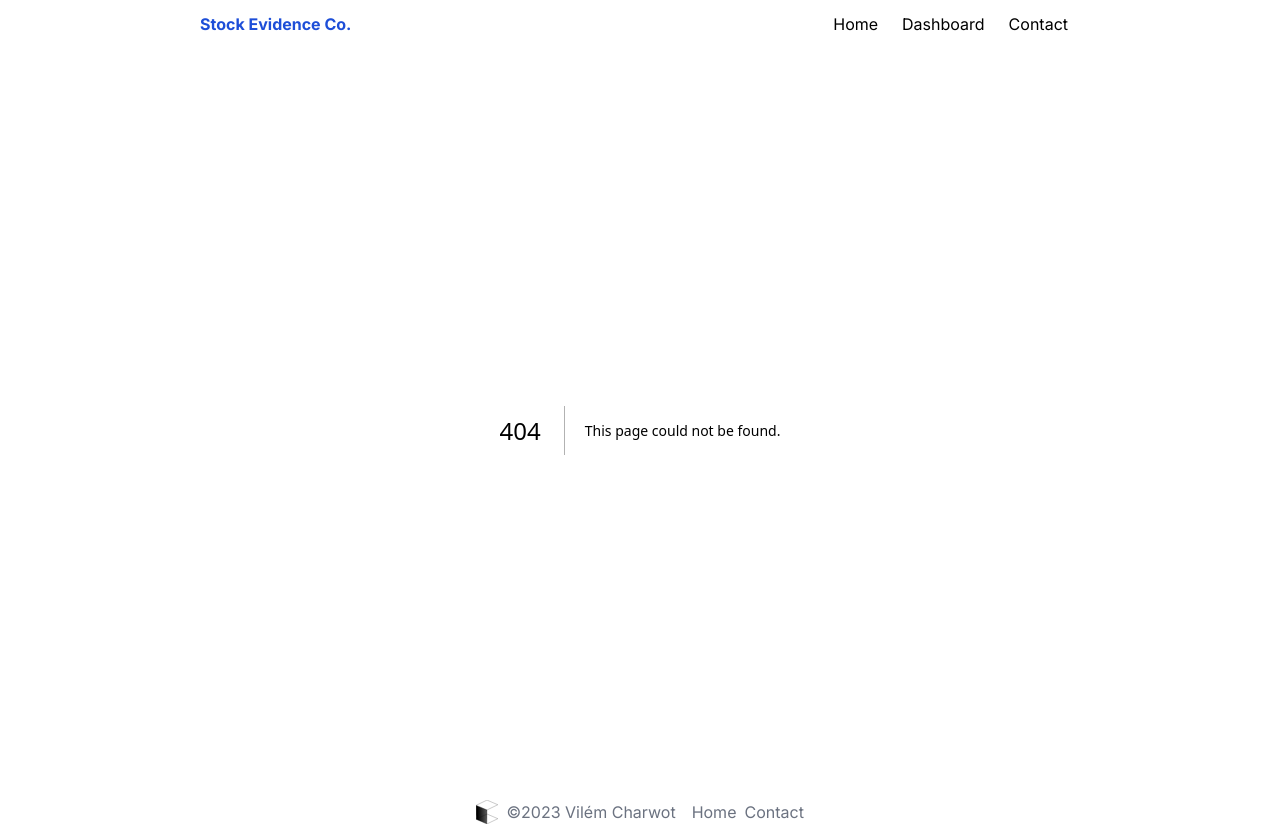
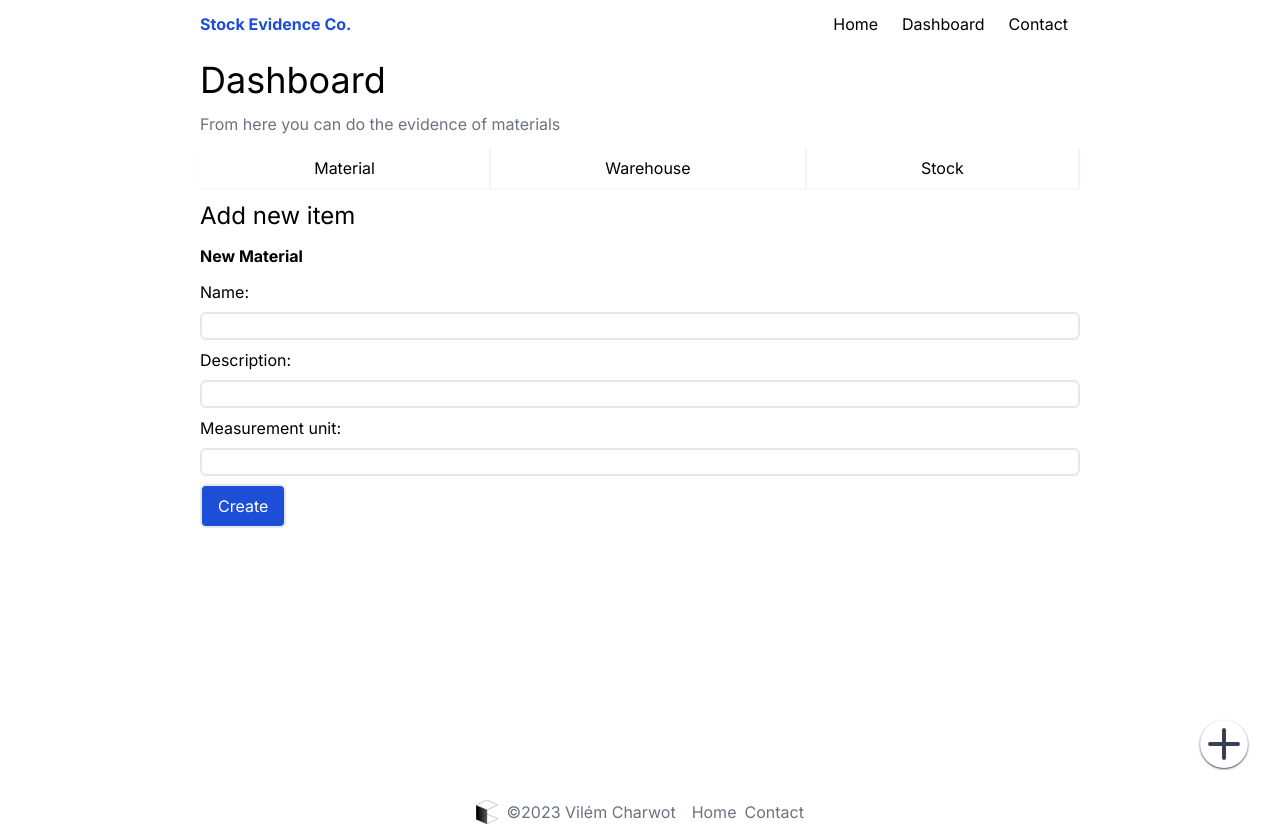
Before and after one commit to MrLogEN/4iz268-js-app, a Next.js app in the folder 4iz268-stock-evidence/: page /dashboard/new/material in a window 1280 px wide. Before the commit this address had no page. Built offline with nearby package versions, Linux system fonts and the light colour scheme.

Commit message:
Create new material page is working

```diff
--- /dev/null
+++ b/4iz268-stock-evidence/src/app/dashboard/new/material/layout.js
@@ -0,0 +1,10 @@
+import {FormData} from "next/dist/compiled/@edge-runtime/primitives";
+
+export default function NewMaterialLayout({children}){
+    return(
+        <>
+            <h3 className='font-bold'>New Material</h3>
+            {children}
+        </>
+    )
+}
--- /dev/null
+++ b/4iz268-stock-evidence/src/app/dashboard/new/material/page.js
@@ -0,0 +1,39 @@
+'use client'
+import CreateNewMaterial from "@/app/lib/CreateNewMaterial";
+import { useFormStatus } from 'react-dom'
+import { useFormState } from 'react-dom'
+
+const initialState = {
+    message: null
+}
+function SubmitButton(){
+    const {pending} = useFormStatus();
+
+    return(
+        <button type='submit' className='border-2 px-4 py-2 rounded-md bg-blue-700 text-white' aria-disabled={pending}>Create</button>
+    )
+}
+
+export default function NewMaterialPage() {
+    const [state, formAction] = useFormState(CreateNewMaterial, initialState)
+
+    return (
+        <form className='flex flex-col gap-2' action={formAction}>
+            <label htmlFor='nameMat'>Name: </label>
+            <input id='nameMat' alt='material name' name='nameMat' className='border-2 rounded-md' type='text' required></input>
+            <label htmlFor='descMat'>Description: </label>
+            <input id='descMat' alt='material description' name='descMat' className='border-2 rounded-md' type='text'
+                   required></input>
+            <label htmlFor='unitMat'>Measurement unit: </label>
+            <input id='unitMat' alt='material measurement unit' name='unitMat' className='border-2 rounded-md' type='text'
+                   required></input>
+            <div>
+                {/*<button type='submit' className='border-2 px-4 py-2 rounded-md bg-blue-700 text-white'>Create</button>*/}
+                <SubmitButton></SubmitButton>
+            </div>
+            <p aria-live='polite' role='status'>
+                {state?.message}
+            </p>
+        </form>
+    )
+}
--- /dev/null
+++ b/4iz268-stock-evidence/src/app/lib/CreateNewMaterial.js
@@ -0,0 +1,35 @@
+'use server'
+
+import {fromJSON} from "postcss";
+
+export default async function CreateNewMaterial(currentState, formData){
+
+    if (!formData){
+        return {message:"Failed to create material."}
+    }
+    const newMaterial = {
+        IdMat:'placeholder',
+        NameMat: formData.get('nameMat'),
+        DescMat: formData.get('descMat'),
+        UnitMat: formData.get('unitMat')
+    }
+    const requestData = JSON.stringify(newMaterial);
+    try {
+        const envVar = process.env.STOCK_API_ROUTE;
+        const apiUrl = `${envVar}/api/material`; //localhost:5098
+        const response = await fetch(apiUrl,{
+            method: 'POST',
+            headers:{
+                "Content-Type": "application/json; charset=utf-8"
+            },
+            body: requestData
+        });
+        if (response.ok){
+            return {message: 'Material created successfully.'}
+        }
+        return {message: response.status + ' ' + response.statusText + '\n' + requestData };
+    }
+    catch (ex){
+        return {message: "Failed to create material."};
+    }
+}
```
